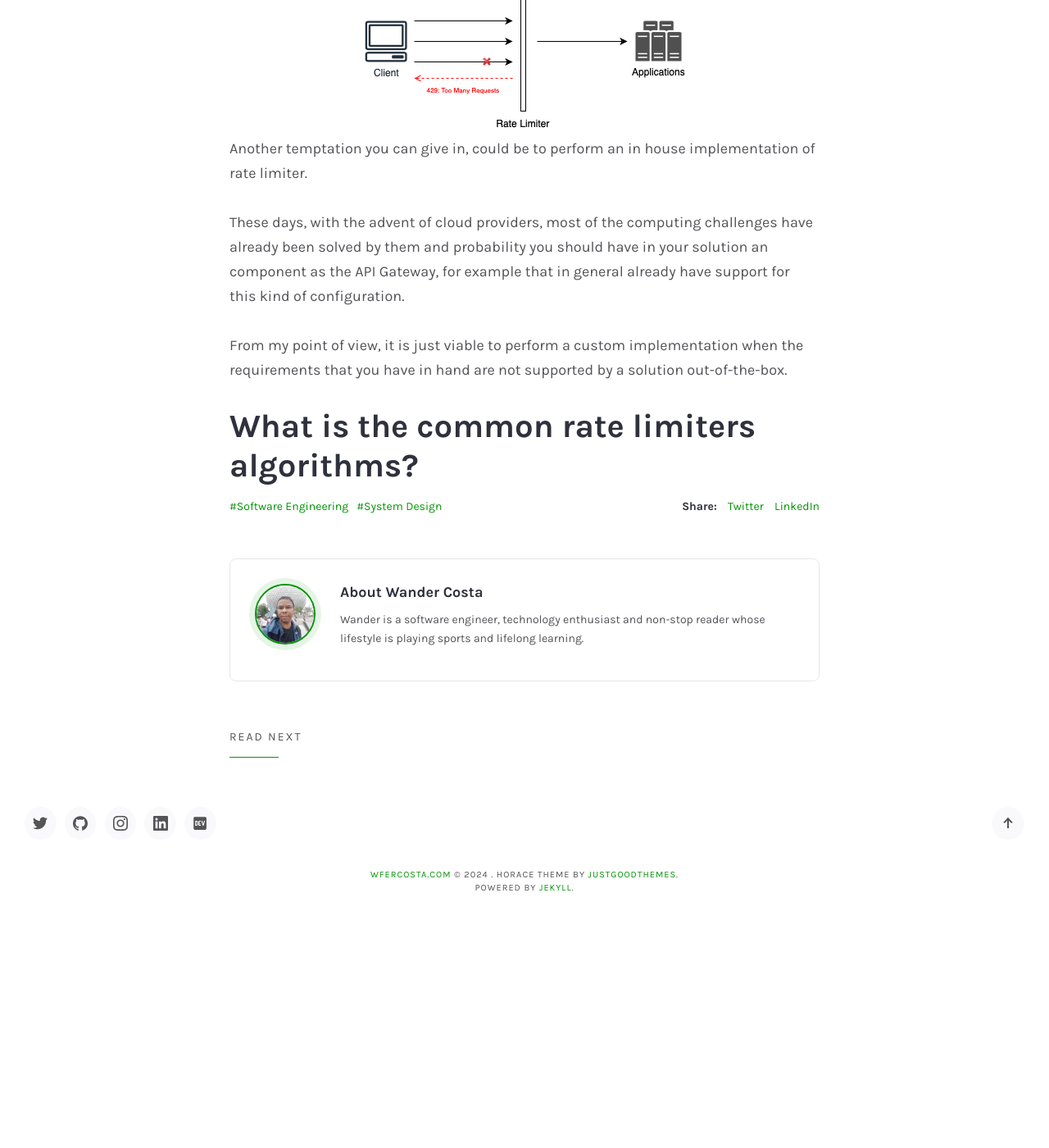
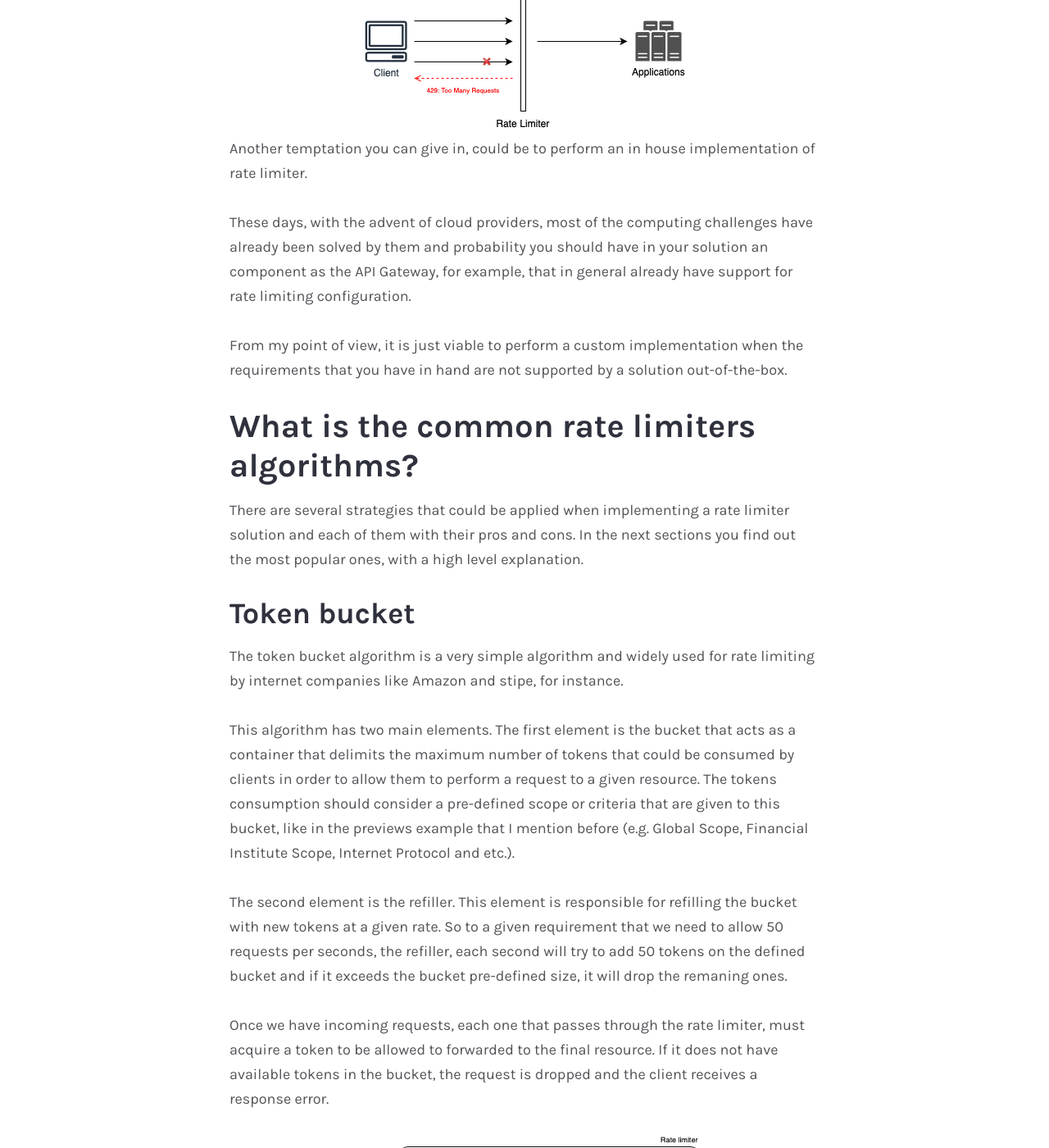
Before and after one commit to wfercosta/wfercosta.github.io, a Jekyll site: the page built from _posts/2024-01-01-rate_limiting_fundamentals.md, in a window 1280 px wide and 1400 px high, scrolled down 3495 px. Shown: the whole window at 82% size. Built offline with Jekyll 4.4.1, drawn with Linux system fonts in a browser that asks for light colours; before the commit the page ends 4617 px from its top, so only the background shows below that; some of the changed text lies outside the part shown.

Commit message:
adds updates

```diff
--- a/_posts/2024-01-01-rate_limiting_fundamentals.md
+++ b/_posts/2024-01-01-rate_limiting_fundamentals.md
@@ -58,8 +58,35 @@ As the time goes and the client submits its requests, when the limit is exceeded
 
 Another temptation you can give in, could be to perform an in house implementation of rate limiter.
 
-These days, with the advent of cloud providers, most of the computing challenges have already been solved by them and probability you should have in your solution an component as the API Gateway, for example that in general already have support for this kind of configuration.
+These days, with the advent of cloud providers, most of the computing challenges have already been solved by them and probability you should have in your solution an component as the API Gateway, for example, that in general already have support for rate limiting configuration.
 
 From my point of view, it is just viable to perform a custom implementation when the requirements that you have in hand are not supported by a solution out-of-the-box.
 
 # What is the common rate limiters algorithms?
+
+There are several strategies that could be applied when implementing a rate limiter solution and each of them with their pros and cons. In the next sections you find out the most popular ones, with a high level explanation.
+
+## Token bucket
+
+The token bucket algorithm is a very simple algorithm and widely used for rate limiting by internet companies like Amazon and stipe, for instance.
+
+This algorithm has two main elements. The first element is the bucket that acts as a container that delimits the maximum number of tokens that could be consumed by clients in order to allow them to perform a request to a given resource. The tokens consumption should consider a pre-defined scope or criteria that are given to this bucket, like in the previews example that I mention before (e.g. Global Scope, Financial Institute Scope, Internet Protocol and etc.).
+
+The second element is the refiller. This element is responsible for refilling the bucket with new tokens at a given rate. So to a given requirement that we need to allow 50 requests per seconds, the refiller, each second will try to add 50 tokens on the defined bucket and if it exceeds the bucket pre-defined size, it will drop the remaning ones.
+
+Once we have incoming requests, each one that passes through the rate limiter, must acquire a token to be allowed to forwarded to the final resource. If it does not have available tokens in the bucket, the request is dropped and the client receives a response error.
+
+<center>
+<img src="./assets/images/posts/2024/01/01/3.png">
+</center>
+<br>
+
+In general, this algorithm is easy to implement and memory efficient. However, you may have some work to fine tune, once you probability will have multiple buckets with different rules or criterias.
+
+## Leaking bucket
+
+## Fixed window couter
+
+## Sliding window log
+
+## Sliding window couter
```
Also changed, not shown: assets/images/posts/2024/01/01/3.png (added).
